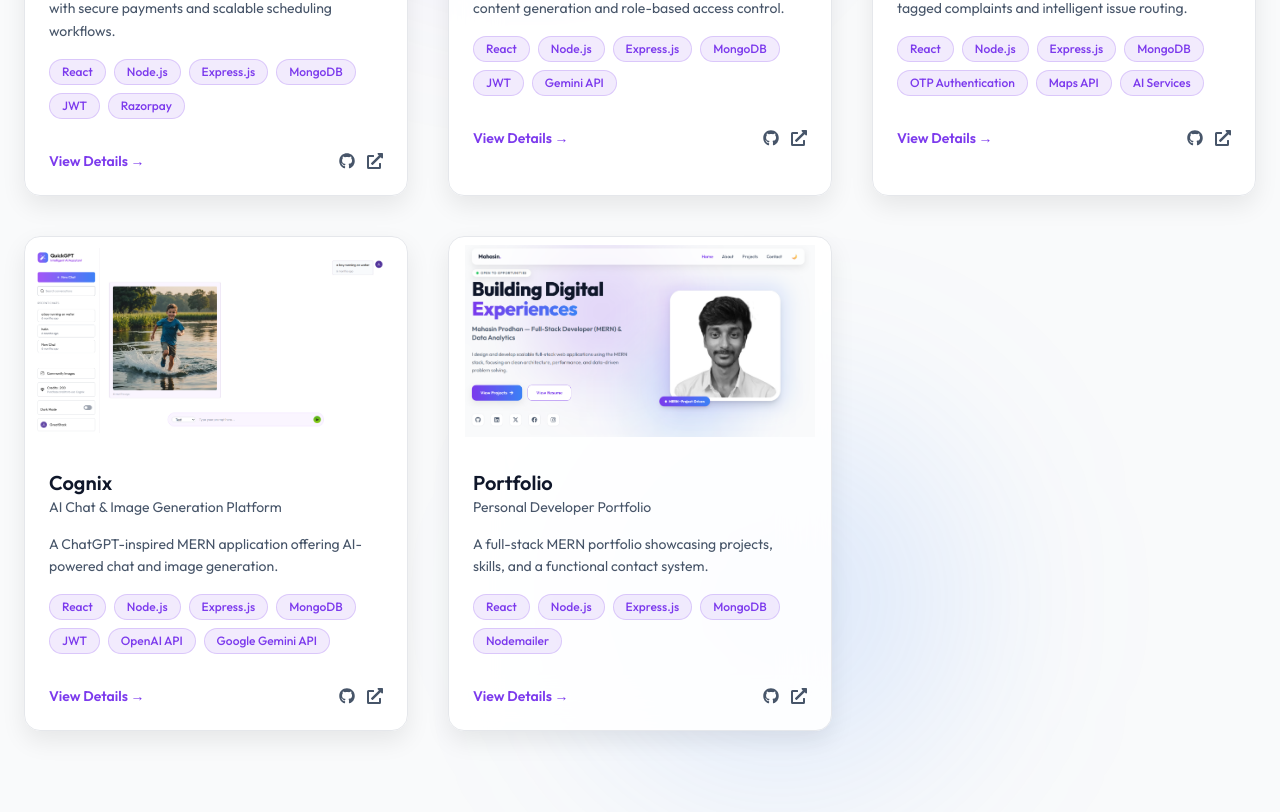
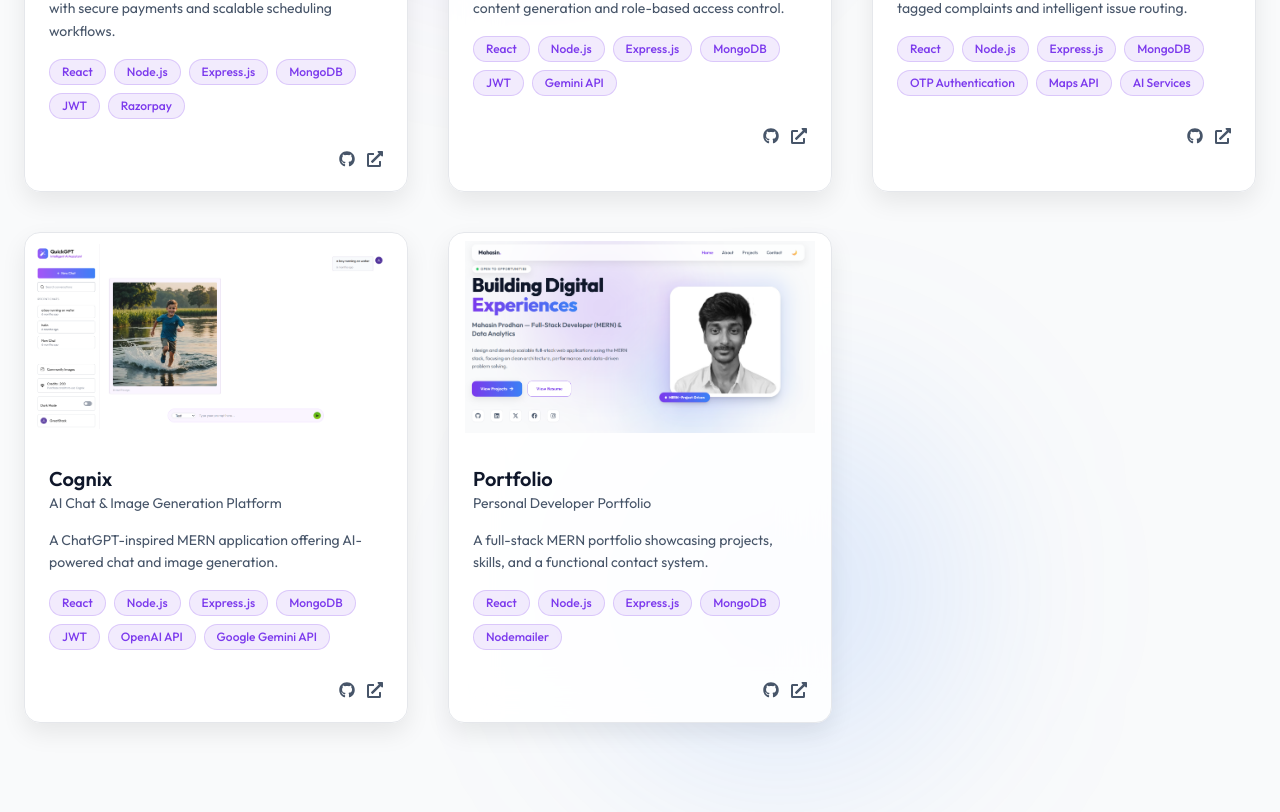
Before and after one commit to MahasinProdhan/Portfolio, a React (Vite) app in the folder frontend/: page / in a window 1280 px wide. Shown: the part 3020-3832 px from the top of the page. Built offline with nearby package versions, Linux system fonts and the light colour scheme; no server answers.

Commit message:
Few Changes

```diff
--- a/frontend/src/components/ProjectCard.jsx
+++ b/frontend/src/components/ProjectCard.jsx
@@ -59,9 +59,9 @@ const ProjectCard = ({ project }) => {
         <div className="flex items-center justify-between pt-4">
           <Link
             to={`/projects/${slug}`}
-            className="text-sm font-semibold text-primary hover:underline"
+            // className="text-sm font-semibold text-primary hover:underline"
           >
-            View Details →
+            <div></div>
           </Link>
 
           <div className="flex items-center gap-3">
```
